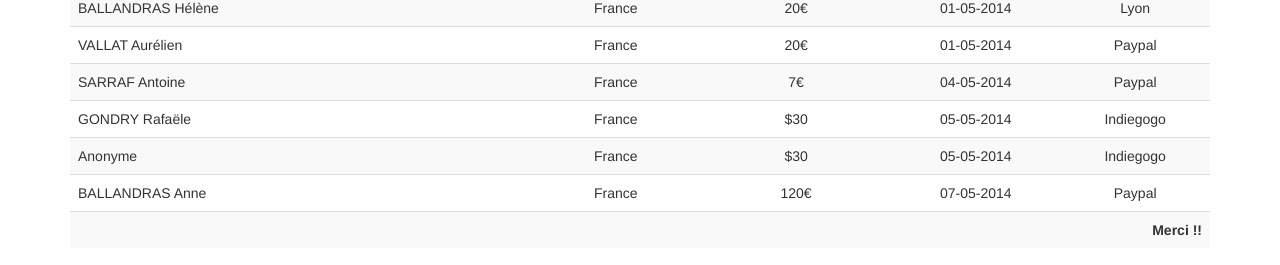
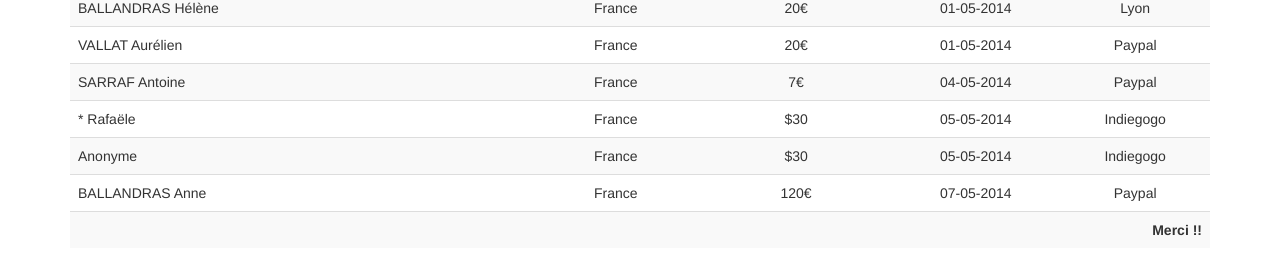
Before and after one commit to HumanESDES/malebooks, a Jekyll site: the page built from donneurs/index.md, in a window 1280 px wide and 900 px high, scrolled down 757 px. Shown: the part 632-897 px from the top of the window. Built offline with Jekyll 4.4.1, drawn with Linux system fonts in a browser that asks for light colours; nearby versions of some CDN libraries; Markdown is read by kramdown in place of the engine named in the settings.

Commit message:
Update donors.html

```diff
--- a/_includes/donors.html
+++ b/_includes/donors.html
@@ -40,7 +40,7 @@
         <tr><td>BALLANDRAS Hélène</td><td>France</td><td>20€</td><td>01-05-2014</td><td>Lyon</td></tr>
         <tr><td>VALLAT Aurélien</td><td>France</td><td>20€</td><td>01-05-2014</td><td>Paypal</td></tr>
         <tr><td>SARRAF Antoine</td><td>France</td><td>7€</td><td>04-05-2014</td><td>Paypal</td></tr>
-        <tr><td>GONDRY Rafaële</td><td>France</td><td>$30</td><td>05-05-2014</td><td>Indiegogo</td></tr>
+        <tr><td>* Rafaële</td><td>France</td><td>$30</td><td>05-05-2014</td><td>Indiegogo</td></tr>
         <tr><td>Anonyme</td><td>France</td><td>$30</td><td>05-05-2014</td><td>Indiegogo</td></tr>
         <tr><td>BALLANDRAS Anne</td><td>France</td><td>120€</td><td>07-05-2014</td><td>Paypal</td></tr>
         <tr><td colspan="5">{% if page.lang == 'en' %}Thank You !!{% else %}Merci !!{% endif %}</td></tr>
```
